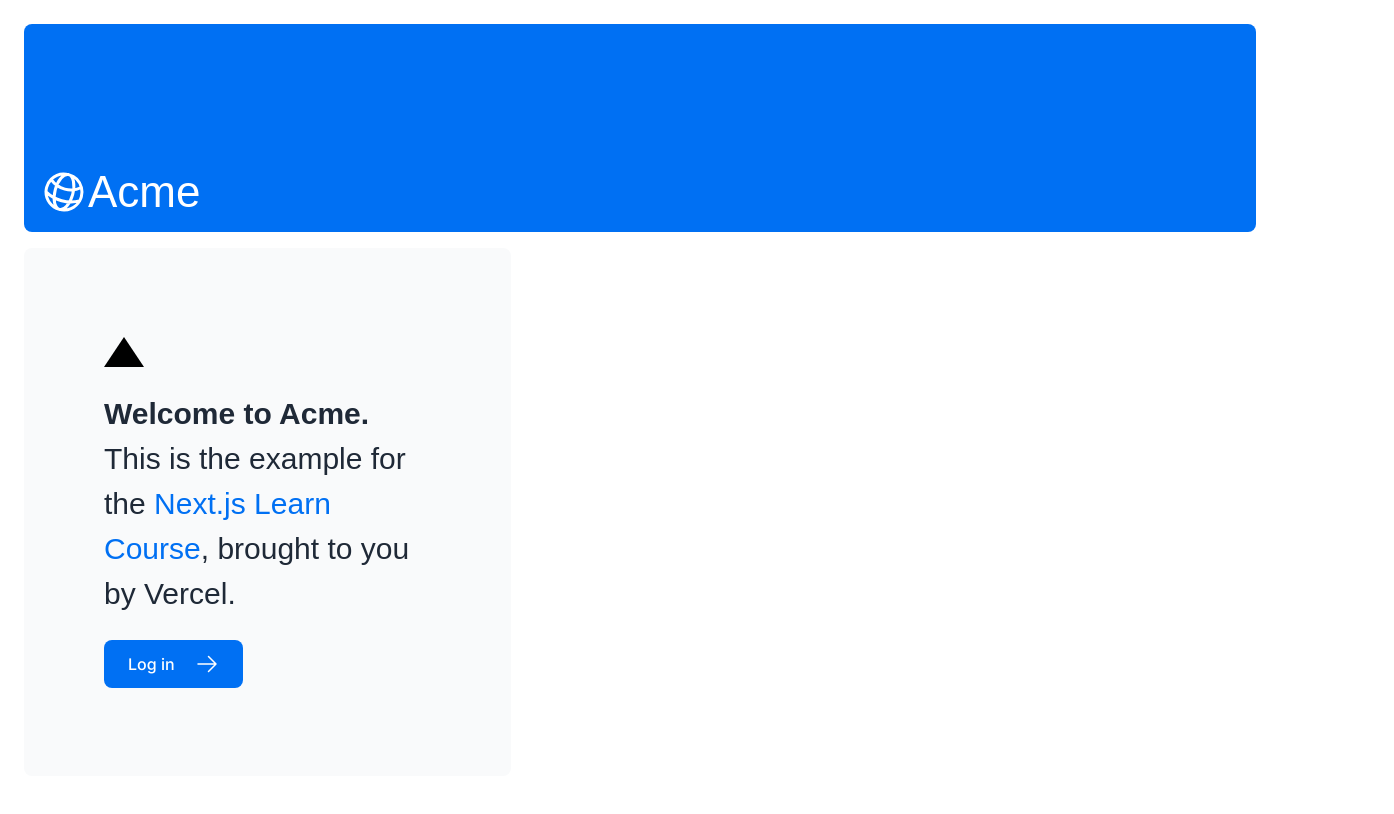
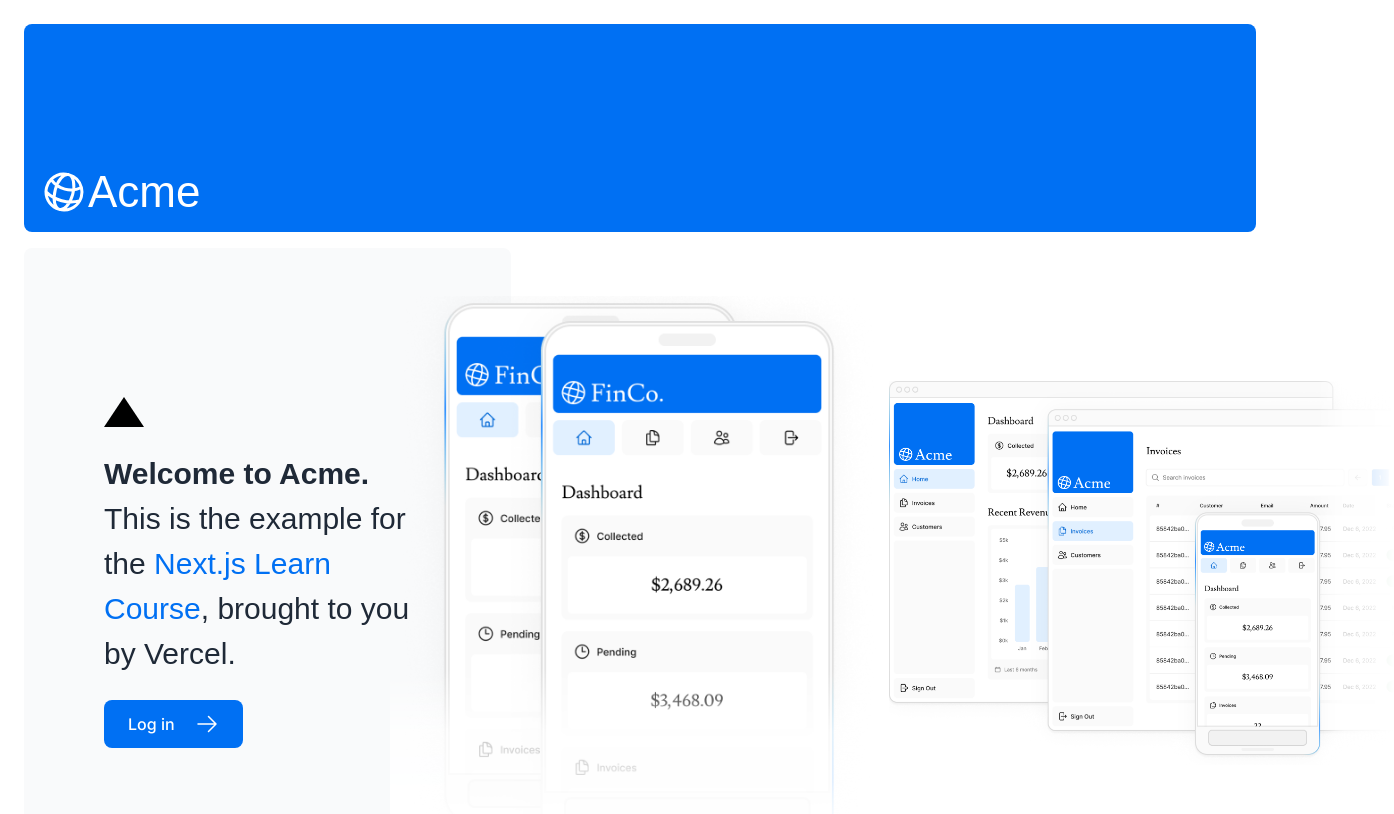
Before and after one commit to werliton/ws-nextjs-dashboard, a Next.js app: page / in a window 1280 px wide. Shown: the top 814 px of the page, 1394 px wide, since content can reach past the window. Built offline with nearby package versions, Linux system fonts and the light colour scheme; a web font is replaced by a local one.

Commit message:
feat: create layout and pages

```diff
--- /dev/null
+++ b/app/dashboard/customers/page.tsx
@@ -0,0 +1,3 @@
+export default function Page() {
+  return <p>Customers Page</p>;
+}
--- /dev/null
+++ b/app/dashboard/invoices/page.tsx
@@ -0,0 +1,3 @@
+export default function Page() {
+  return <p>Invoices Page</p>;
+}
--- /dev/null
+++ b/app/dashboard/layout.tsx
@@ -0,0 +1,12 @@
+import SideNav from "@/app/ui/dashboard/sidenav";
+
+export default function Layout({ children }: { children: React.ReactNode }) {
+  return (
+    <div className="flex h-screen flex-col md:flex-row md:overflow-hidden">
+      <div className="w-full flex-none md:w-64">
+        <SideNav />
+      </div>
+      <div className="flex-grow p-6 md:overflow-y-auto md:p-12">{children}</div>
+    </div>
+  );
+}
--- /dev/null
+++ b/app/dashboard/page.tsx
@@ -0,0 +1,3 @@
+export default function Page() {
+  return <p>Dashboard Page</p>;
+}
--- a/app/page.tsx
+++ b/app/page.tsx
@@ -3,6 +3,7 @@
 import Link from "next/link";
 import styles from "@/app/ui/home.module.css";
 import { lusitana } from "./ui/fonts";
+import Image from "next/image";
 
 export default function Page() {
   return (
@@ -31,6 +32,20 @@
         </div>
         <div className="flex items-center justify-center p-6 md:w-3/5 md:px-28 md:py-12">
           {/* Add Hero Images Here */}
+          <Image
+            src="/hero-mobile.png"
+            width={500}
+            height={620}
+            className="hidden md:block"
+            alt="Screenshots of the dashboard project showing desktop version"
+          />
+          <Image
+            src="/hero-desktop.png"
+            width={1000}
+            height={760}
+            className="hidden md:block"
+            alt="Screenshots of the dashboard project showing desktop version"
+          />
         </div>
       </div>
     </main>
```
Also changed, not shown: app/ui/dashboard/sidenav.tsx (+4 -4 lines).
